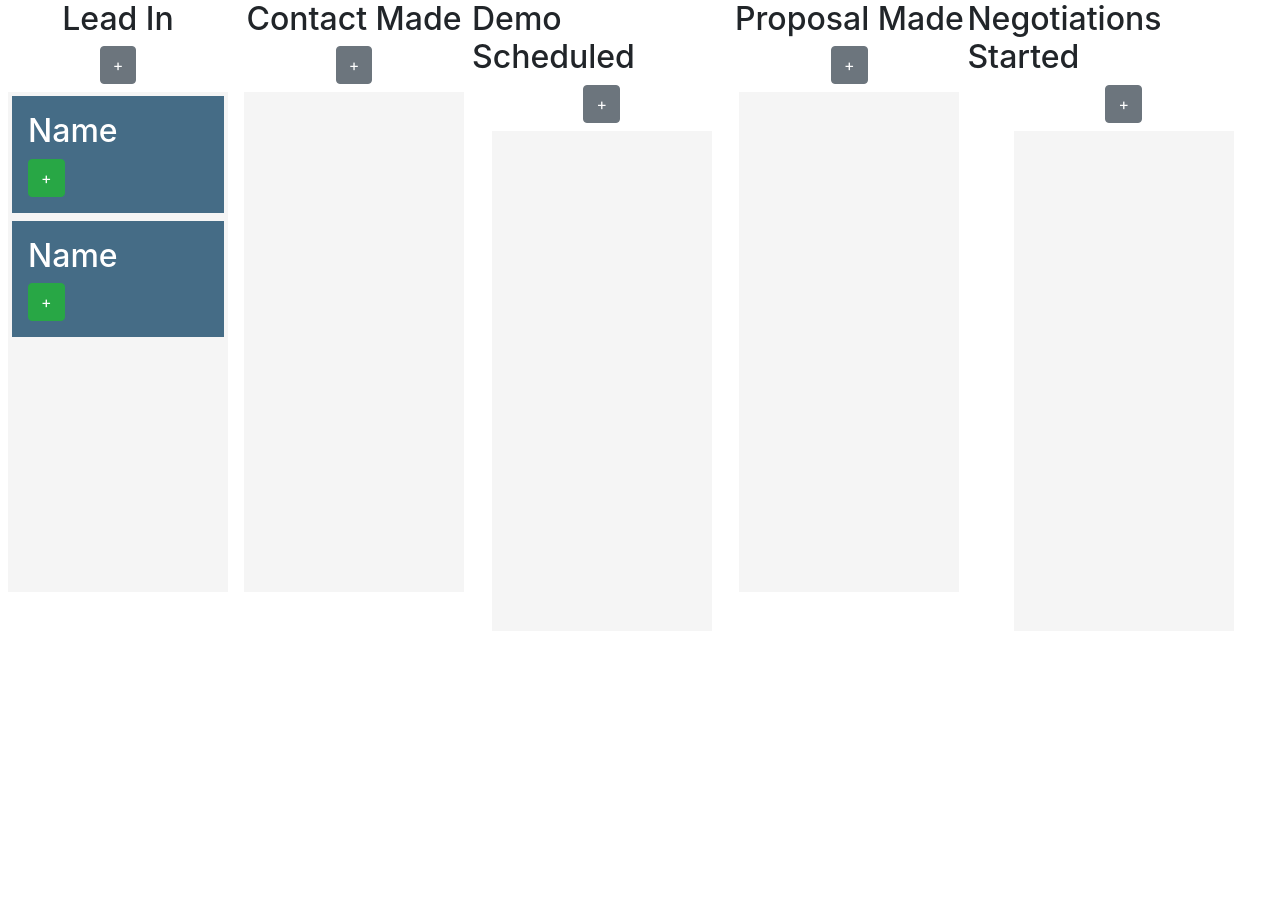
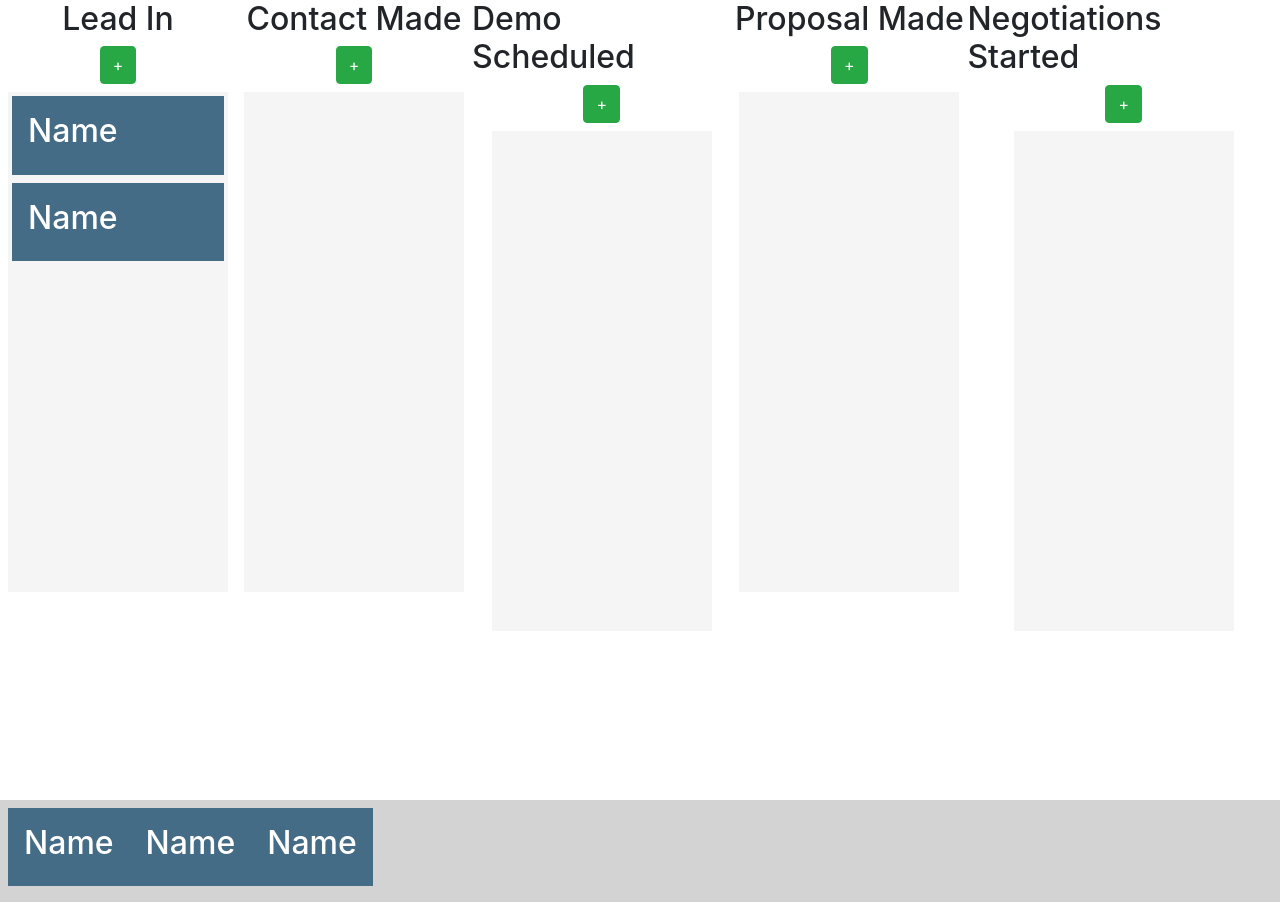
Before and after one commit to Mahir-G/pipedrive, a React (Create React App) app: page /form in a window 1280 px wide. Before the commit the page ends 800 px from the top, so only its background shows below. Built offline with nearby package versions, Linux system fonts and the light colour scheme.

Commit message:
Added vertical dnd

```diff
--- a/src/App.js
+++ b/src/App.js
@@ -2,16 +2,17 @@ import React, { useState } from 'react';
 import { DragDropContext, Draggable, Droppable } from 'react-beautiful-dnd';
 import { v4 as uuid } from 'uuid';
 import Form from './form';
+import VertFrom from './verticalform';
 import { BrowserRouter,Route, Link } from "react-router-dom";
 import 'bootstrap/dist/css/bootstrap.min.css';
 import { Button, Col } from 'reactstrap';
 
-const itemsFromBackend = [
+export const itemsFromBackend = [
   {id: uuid(), content: 'First Task'},
   {id: uuid(), content: 'Second Task'},
 ]
 
-const columnsFromBackend =
+export const columnsFromBackend =
   {
     [uuid()]: {
       name: 'Lead In',
@@ -39,6 +40,7 @@ const columnsFromBackend =
       profit: 0
     },
   };
+
 
 const onDragEnd = (result, columns, setColumns) => {
   if (!result.destination) return;
@@ -76,7 +78,7 @@ const onDragEnd = (result, columns, setColumns) => {
   }
 };
 
-const handleAdd = (id, columns, setColumns, items, setItems) => {
+export const handleAdd = (id, columns, setColumns, items, setItems) => {
   const column = columns[id];
   console.log(column);
 
@@ -111,10 +113,10 @@ function App() {
           return (
             <div style={{ display: 'flex', flexDirection: 'column', alignItems: 'center' }}>
             <h2>{column.name}</h2>
-            <Button onClick={() => handleAdd(id, columns, setColumns, items, setItems)}>+</Button>
+            <Link to="/form" onClick={() => handleAdd(id, columns, setColumns, items, setItems)}><Link component={Form}>+</Link></Link>
 
             <div style={{ margin: 8 }}>
-            <Droppable droppableId={id} key={id}>
+            <Droppable droppableId={id} key={id} >
               {(provided, snapshot) => {
                 return (
                   <div
@@ -146,9 +148,7 @@ function App() {
                                   color: 'white',
                                   ...provided.draggableProps.style
                                 }}>
-                                   <Link to="/form"></Link>
                                    <h2>Name</h2>
-                                    <Route component={Form} path="/form" />
                               </div>
                             )
                           }}
@@ -160,13 +160,17 @@ function App() {
                 )
               }}
             </Droppable>
+
             </div>
             </div>
           )
+
         })}
       </DragDropContext>
     </div>
     <div>
+
+        <Route component={VertFrom} />
 
       </div>
     </BrowserRouter>
--- a/src/form.js
+++ b/src/form.js
@@ -1,10 +1,13 @@
 import React, { useState } from 'react';
-import { Button, Modal, ModalHeader, ModalBody, ModalFooter , Col, Row, Form, FormGroup, Label, Input} from 'reactstrap';
+import { Button, Modal, ModalHeader, ModalBody, ModalFooter , Col, Row, Form, FormGroup, Label, Input , Alert} from 'reactstrap';
+import {itemsFromBackend as ifb , columnsFromBackend as cfb , handleAdd}  from "./App";
 
 const ModalExample = (props) => {
   const {
     className
   } = props;
+
+
 
   const [modal, setModal] = useState(false);
 
@@ -12,11 +15,17 @@ const ModalExample = (props) => {
 
   const closeBtn = <button className="close" onClick={toggle}>&times;</button>;
 
+  const check =() => { console.log(cfb);};
+
+  const [columns, setColumns] = useState(cfb);
+  const [items, setItems] = useState(ifb);
+
+
   return (
   <div>
     <Button color="success" onClick={toggle}>+</Button>
     <Modal isOpen={modal} toggle={toggle} className={className}>
-      <ModalHeader color='primary' toggle={toggle} close={closeBtn}>Add Lead</ModalHeader>
+      <Alert color="primary"><ModalHeader toggle={toggle} close={closeBtn}>Add Lead</ModalHeader></Alert>
       <ModalBody>
       <Form>
       <Row form>
@@ -89,7 +98,7 @@ const ModalExample = (props) => {
       </ModalBody>
       <ModalFooter>
         <Button color="success" onClick={toggle}>Save</Button>{' '}
-        <Button color="secondary" onClick={toggle}>Cancel</Button>
+        <Button color="danger" onClick={toggle}>Cancel</Button>
       </ModalFooter>
     </Modal>
   </div>
--- /dev/null
+++ b/src/verticalform.js
@@ -0,0 +1,99 @@
+import React, { Component ,useState } from 'react';
+import {itemsFromBackend as ifb , columnsFromBackend as cfb , handleAdd}  from "./App";
+import { DragDropContext, Droppable, Draggable } from 'react-beautiful-dnd';
+
+
+// const [columns, setColumns] = useState(cfb);
+// const [items, setItems] = useState(ifb);
+
+const getItems = count =>
+  Array.from({ length: count }, (v, k) => k).map(k => ({
+    id: `item-${k}`,
+    content: `item ${k}`,
+  }));
+
+const reorder = (list, startIndex, endIndex) => {
+  const result = Array.from(list);
+  const [removed] = result.splice(startIndex, 1);
+  result.splice(endIndex, 0, removed);
+
+  return result;
+};
+
+const grid = 8;
+
+const getListStyle = isDraggingOver => ({
+  background: isDraggingOver ? 'lightblue' : 'lightgrey',
+  display: 'flex',
+  padding: grid,
+  overflow: 'auto',
+});
+
+class App extends Component {
+  constructor(props) {
+    super(props);
+    this.state = {
+      items: getItems(3),
+    };
+    this.onDragEnd = this.onDragEnd.bind(this);
+  }
+
+  onDragEnd(result) {
+    // dropped outside the list
+    if (!result.destination) {
+      return;
+    }
+
+    const items = reorder(
+      this.state.items,
+      result.source.index,
+      result.destination.index
+    );
+
+    this.setState({
+      items,
+    });
+  }
+
+  render() {
+    return (
+      <DragDropContext onDragEnd={this.onDragEnd}>
+        <Droppable droppableId="droppable" direction="horizontal">
+          {(provided, snapshot) => (
+            <div
+              ref={provided.innerRef}
+              style={getListStyle(snapshot.isDraggingOver)}
+              {...provided.droppableProps}
+            >
+              {this.state.items.map((item, index) => (
+                <Draggable key={item.id} draggableId={item.id} index={index}>
+                  {(provided, snapshot) => (
+                    <div
+                      ref={provided.innerRef}
+                      {...provided.draggableProps}
+                      {...provided.dragHandleProps}
+                      style={{
+                        userSelect: 'none',
+                        padding: 16,
+                        margin: '0 0 8px 0',
+                        minHeight: '50px',
+                        backgroundColor: snapshot.isDragging ? '#263B4A' : '#456C86',
+                        color: 'white',
+                        ...provided.draggableProps.style
+                      }}
+                    >
+                      <h2>Name</h2>
+                    </div>
+                  )}
+                </Draggable>
+              ))}
+              {provided.placeholder}
+            </div>
+          )}
+        </Droppable>
+      </DragDropContext>
+    );
+  }
+}
+
+export default App;
```
